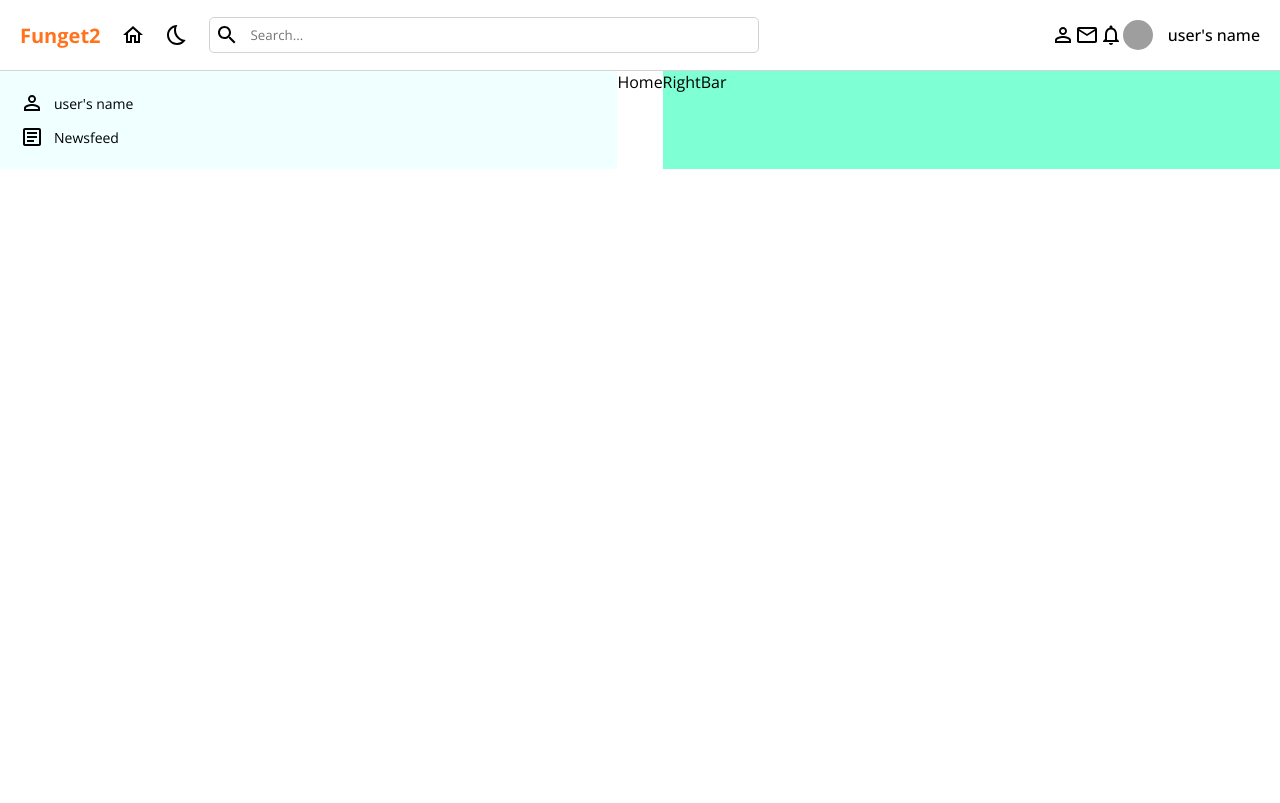
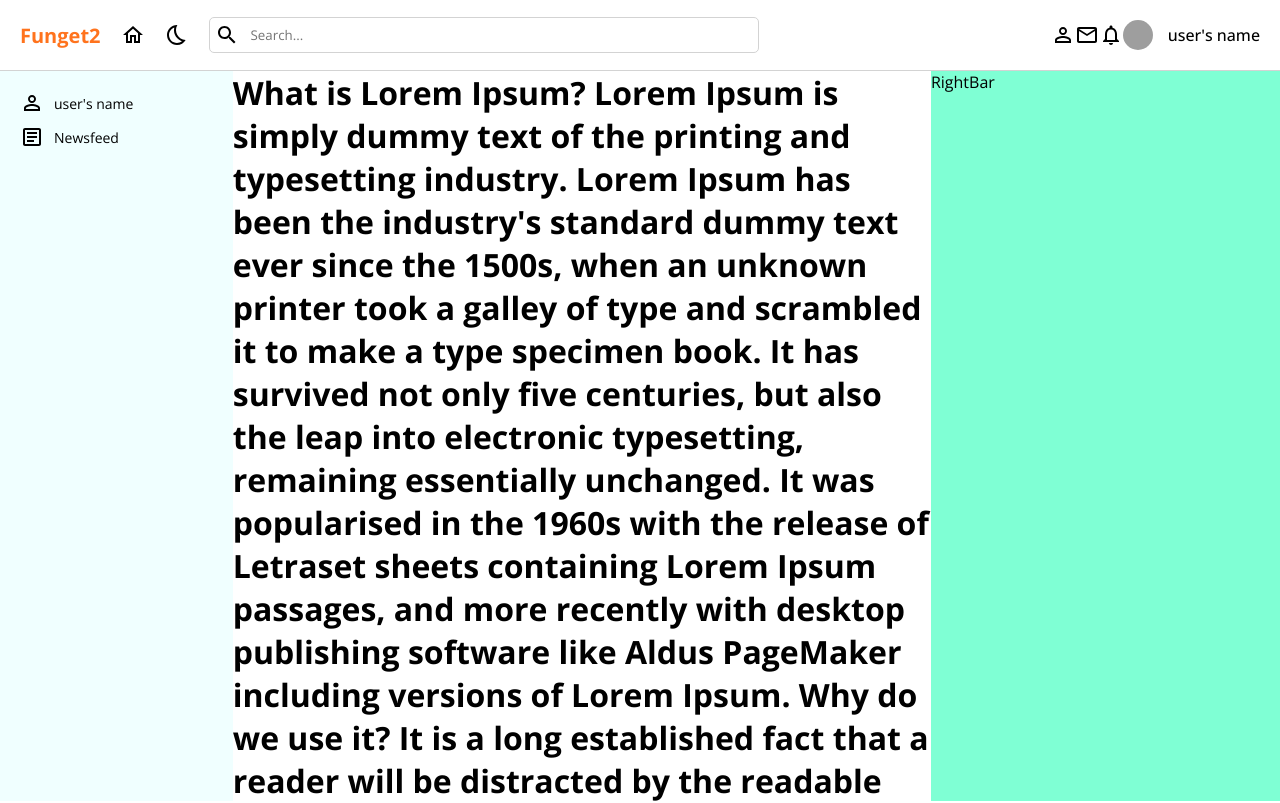
Before and after one commit to joycethh/sql-client, a React (Create React App) app: page / in a window 1280 px wide. Shown: the top 803 px of the page. Built offline with nearby package versions, Linux system fonts and the light colour scheme; grey boxes are pictures that could not be loaded.

Commit message:
make navbar, sidebars sticky

```diff
--- a/src/App.js
+++ b/src/App.js
@@ -40,7 +40,7 @@
       path: "/",
       element: (
         <ProtectedRoute>
-          <Layout style={{ flex: 6 }} />
+          <Layout />
         </ProtectedRoute>
       ),
       children: [
--- a/src/component/navbar/navbar.scss
+++ b/src/component/navbar/navbar.scss
@@ -5,6 +5,9 @@
     padding: 10px 20px;
     height: 50px;
     border-bottom: 1px solid lightgrey;
+    position: sticky;
+    top:0;
+    background-color: #fff;
 
     .left{
         display: flex;
--- a/src/component/rightbar/rightbar.scss
+++ b/src/component/rightbar/rightbar.scss
@@ -1,4 +1,12 @@
 .rightbar {
-    flex: 2;
+    flex: 3;
     background-color: aquamarine;
+    position: sticky;
+    top: 70px;
+    height: calc(100vh - 70px);
+    overflow: scroll;
+
+    &::-webkit-scrollbar {
+        display: none;
+    }
 }
--- a/src/component/sidebar/sidebar.scss
+++ b/src/component/sidebar/sidebar.scss
@@ -1,6 +1,15 @@
 .sidebar{
     flex: 2;
     background-color: azure;
+    position: sticky;
+    top: 70px;
+    height: calc(100vh - 70px);
+    overflow: scroll;
+
+    &::-webkit-scrollbar {
+        display: none;
+    }
+
     .container {
         padding: 20px;
 
--- a/src/pages/home/Home.js
+++ b/src/pages/home/Home.js
@@ -1,7 +1,30 @@
 import "./home.scss";
 
 const Home = () => {
-  return <div className="home">Home</div>;
+  return (
+    <div className="home">
+      <h1>
+        What is Lorem Ipsum? Lorem Ipsum is simply dummy text of the printing
+        and typesetting industry. Lorem Ipsum has been the industry's standard
+        dummy text ever since the 1500s, when an unknown printer took a galley
+        of type and scrambled it to make a type specimen book. It has survived
+        not only five centuries, but also the leap into electronic typesetting,
+        remaining essentially unchanged. It was popularised in the 1960s with
+        the release of Letraset sheets containing Lorem Ipsum passages, and more
+        recently with desktop publishing software like Aldus PageMaker including
+        versions of Lorem Ipsum. Why do we use it? It is a long established fact
+        that a reader will be distracted by the readable content of a page when
+        looking at its layout. The point of using Lorem Ipsum is that it has a
+        more-or-less normal distribution of letters, as opposed to using
+        'Content here, content here', making it look like readable English. Many
+        desktop publishing packages and web page editors now use Lorem Ipsum as
+        their default model text, and a search for 'lorem ipsum' will uncover
+        many web sites still in their infancy. Various versions have evolved
+        over the years, sometimes by accident, sometimes on purpose (injected
+        humour and the like).
+      </h1>
+    </div>
+  );
 };
 
 export default Home;
--- a/src/pages/home/home.scss
+++ b/src/pages/home/home.scss
@@ -0,0 +1,3 @@
+.home {
+    flex: 6
+}
```
